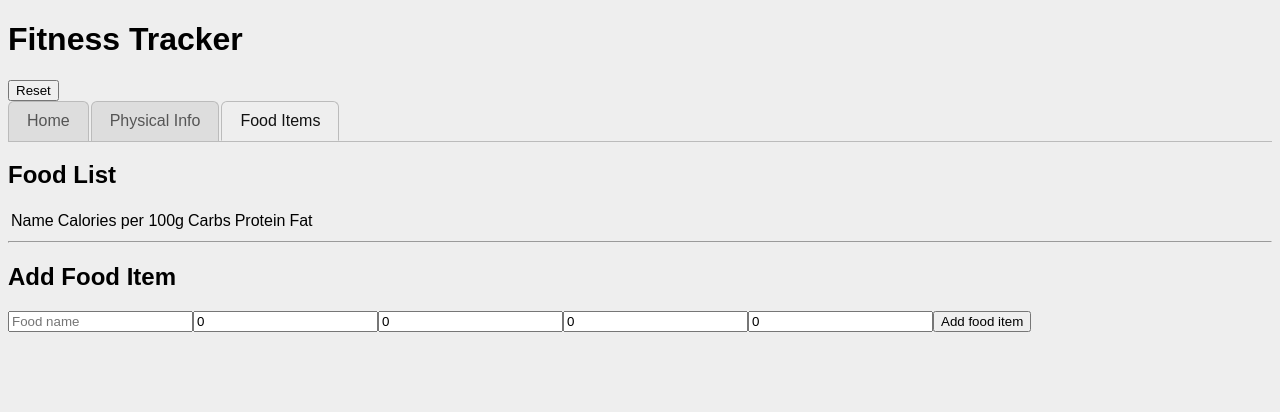
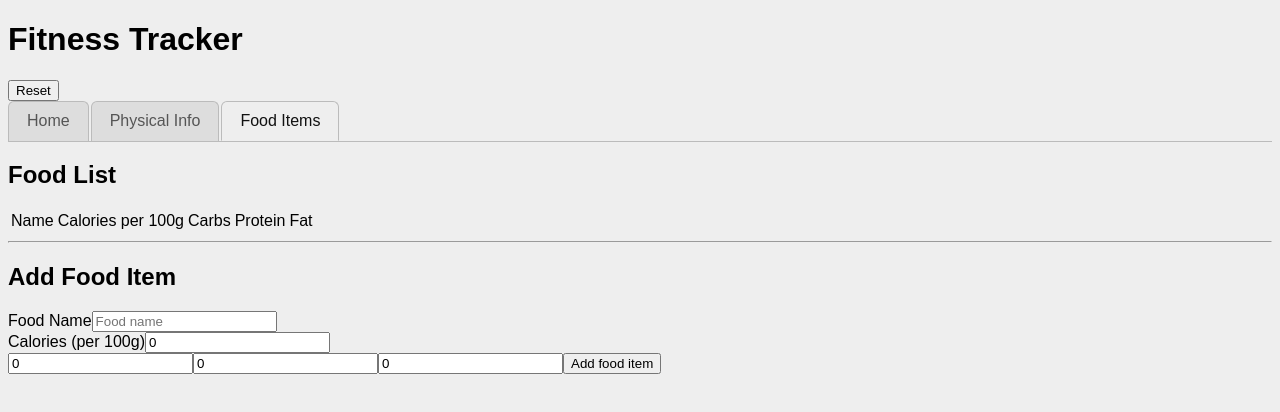
Before and after one commit to ccassinjr/fitnesstracker, a React (Vite) app: page / in a window 1280 px wide. Both pictures are taken after a click on the item "Food Items". Shown: the top 412 px of the page. Built offline with nearby package versions, Linux system fonts and the light colour scheme.

Commit message:
Save tab state too

```diff
--- a/src/index.tsx
+++ b/src/index.tsx
@@ -129,7 +129,7 @@ function EditPhysicalInfo({
   setDatabase,
 }: {
   database: Database;
-  setDatabase: React.Dispatch<React.SetStateAction<Database>>;
+  setDatabase: SetDatabase;
 }) {
   const [weight, setWeight] = useState(0);
 
@@ -210,6 +210,8 @@ function AddFoodItem({
     <>
       <h2>Add Food Item</h2>
       <form onSubmit={handleAddFood}>
+        <div>
+          <label>Food Name</label>
           <input
             name="name"
             type="text"
@@ -218,6 +220,9 @@ function AddFoodItem({
             value={name}
             onChange={(e) => setName(e.target.value)}
           />
+        </div>
+        <div>
+          <label>Calories (per 100g)</label>
           <input
             name="calories_per_100g"
             type="number"
@@ -229,6 +234,7 @@ function AddFoodItem({
               if (!isNaN(v)) setCaloriesPer100g(v);
             }}
           />
+        </div>
         <input
           name="carbs"
           type="number"
@@ -314,6 +320,22 @@ function saveDatabase(database: Database): void {
   window.localStorage.setItem(DB_KEY, JSON.stringify(database));
 }
 
+const TAB_KEY = "tab";
+
+function loadTab(): AppTabs | null {
+  const found = window.localStorage.getItem(TAB_KEY);
+  if (found === null) {
+    return null;
+  }
+
+  const database = JSON.parse(found) as AppTabs;
+  return database;
+}
+
+function saveTab(tab: AppTabs): void {
+  window.localStorage.setItem(TAB_KEY, JSON.stringify(tab));
+}
+
 type AppTabs = "Home" | "PhysicalInfo" | "FoodItems";
 
 type SetDatabase = (db: Database) => void;
@@ -322,7 +344,14 @@ function App() {
   const [database, setDatabaseState] = useState<Database>(
     loadDatabase() ?? initialDatabase,
   );
-  const [selectedTab, setSelectedTab] = useState<AppTabs>("Home");
+  const [selectedTab, setSelectedTabState] = useState<AppTabs>(
+    loadTab() ?? "Home",
+  );
+
+  function setSelectedTab(tab: AppTabs): void {
+    setSelectedTabState(tab);
+    saveTab(tab);
+  }
 
   function setDatabase(db: Database): void {
     setDatabaseState(db);
@@ -394,7 +423,8 @@ function viewTab(
         </>
       );
     default:
-      return tab satisfies never;
+      tab satisfies never;
+      throw new Error(`Invalid tab name: '${tab}'`);
   }
 }
 
```
Lines whose indentation alone changed are shown as unchanged.
